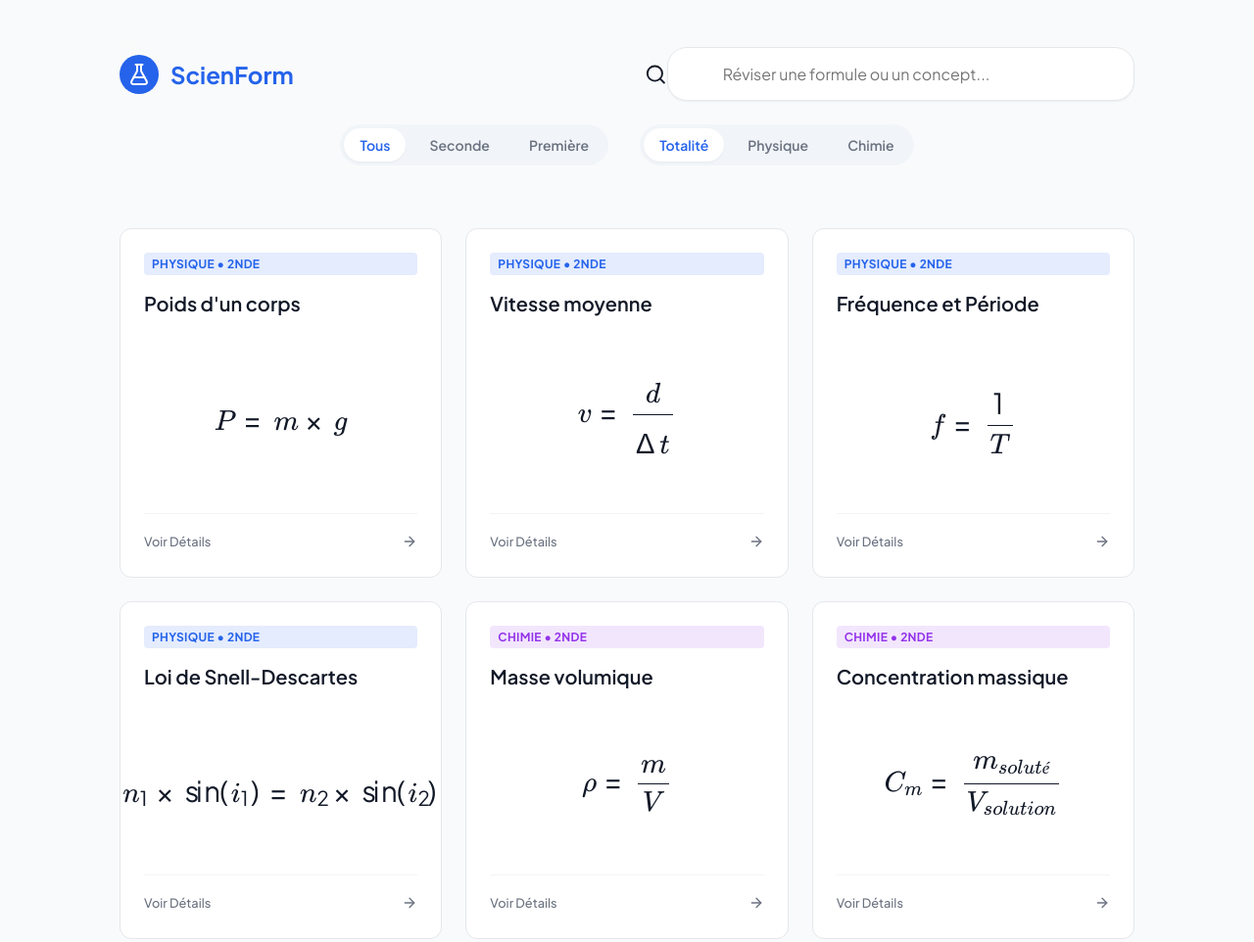
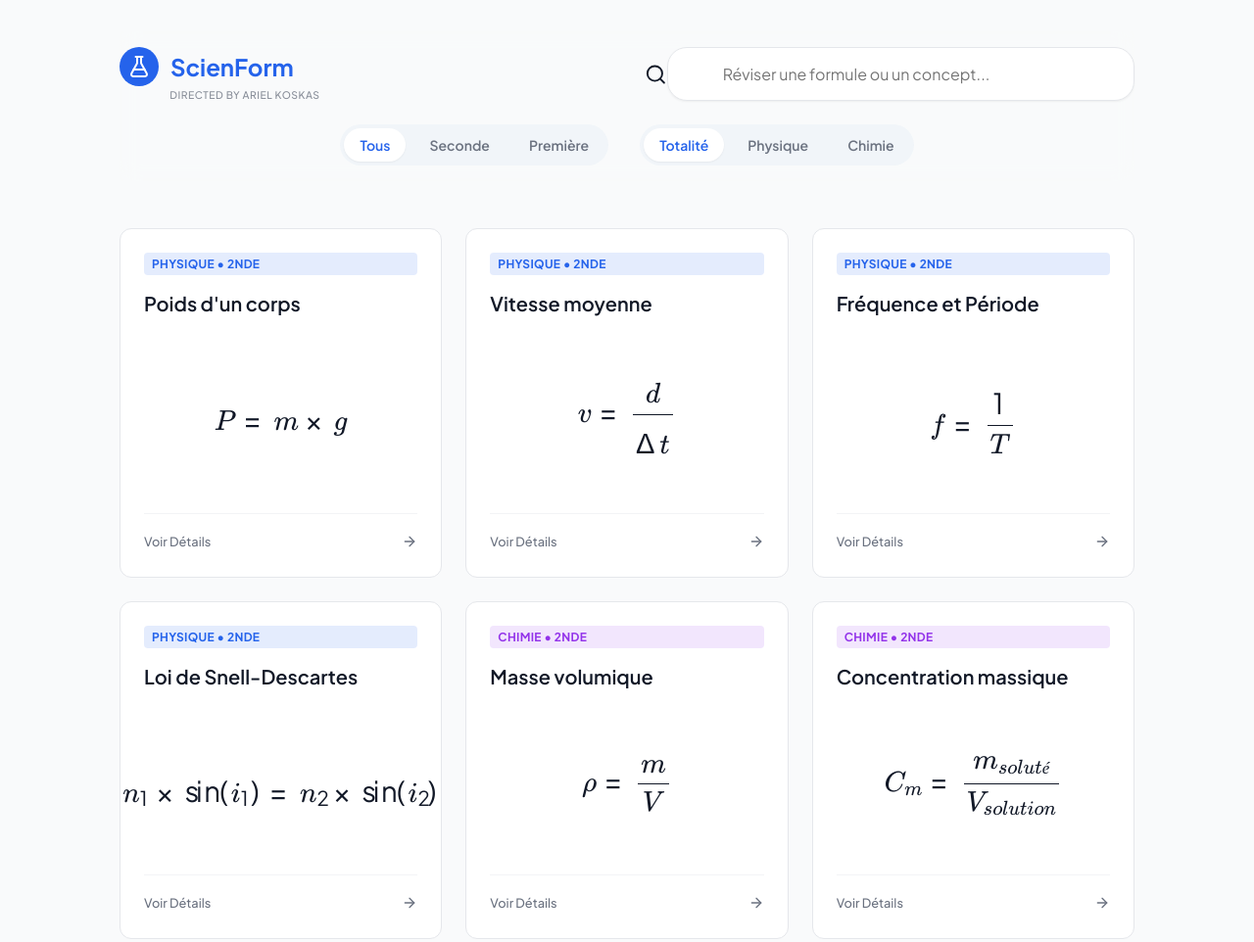
Before and after one commit to Ariel653851/maimolab, a plain HTML site: page index.html in a window 1280 px wide. Shown: the top 962 px of the page at 98% size. Drawn offline with nearby package versions, Linux system fonts and the light colour scheme.

Commit message:
Add files via upload

```diff
--- a/index.html
+++ b/index.html
@@ -1,24 +1,31 @@
 <!DOCTYPE html>
 <html lang="fr">
+
 <head>
     <meta charset="UTF-8">
     <meta name="viewport" content="width=device-width, initial-scale=1.0">
     <title>ScienForm - Seconde & Première</title>
-    <meta name="description" content="Toutes les définitions et formules de physique-chimie pour les élèves de Seconde et Première.">
+    <meta name="description"
+        content="Toutes les définitions et formules de physique-chimie pour les élèves de Seconde et Première.">
     <link rel="preconnect" href="https://fonts.googleapis.com">
     <link rel="preconnect" href="https://fonts.gstatic.com" crossorigin>
-    <link href="https://fonts.googleapis.com/css2?family=Plus+Jakarta+Sans:wght@300;400;500;600;700&display=swap" rel="stylesheet">
+    <link href="https://fonts.googleapis.com/css2?family=Plus+Jakarta+Sans:wght@300;400;500;600;700&display=swap"
+        rel="stylesheet">
     <link rel="stylesheet" href="style.css">
     <script id="MathJax-script" async src="https://cdn.jsdelivr.net/npm/mathjax@3/es5/tex-mml-chtml.js"></script>
     <script src="https://unpkg.com/lucide@latest"></script>
 </head>
+
 <body>
     <div class="app-container">
         <header>
             <div class="header-inner">
                 <div class="brand">
-                    <div class="icon-circle"><i data-lucide="flask-conical"></i></div>
-                    <span>ScienForm</span>
+                    <div class="brand-top">
+                        <div class="icon-circle"><i data-lucide="flask-conical"></i></div>
+                        <span>ScienForm</span>
+                    </div>
+                    <span class="directed-by">Directed by Ariel Koskas</span>
                 </div>
                 <div class="search-wrap">
                     <i data-lucide="search"></i>
@@ -89,4 +96,5 @@
     <script src="script.js"></script>
     <script>lucide.createIcons();</script>
 </body>
+
 </html>
--- a/style.css
+++ b/style.css
@@ -56,11 +56,27 @@ header {
 
 .brand {
     display: flex;
+    flex-direction: column;
+    gap: 0.1rem;
+    color: var(--primary);
+}
+
+.brand-top {
+    display: flex;
     align-items: center;
     gap: 0.75rem;
     font-size: 1.5rem;
     font-weight: 700;
-    color: var(--primary);
+}
+
+.directed-by {
+    font-size: 0.65rem;
+    font-weight: 500;
+    letter-spacing: 0.05em;
+    color: var(--text-muted);
+    text-transform: uppercase;
+    margin-left: 3.2rem;
+    opacity: 0.8;
 }
 
 .icon-circle {
```
